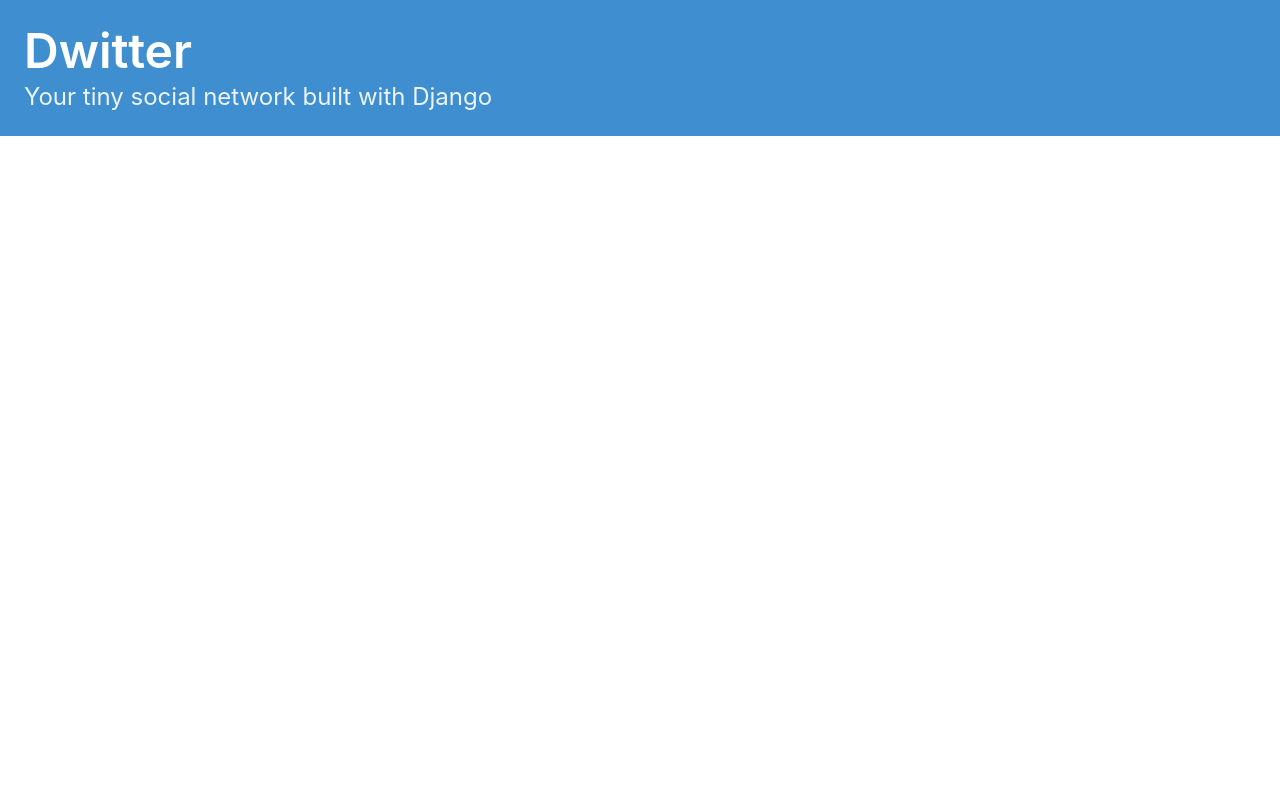
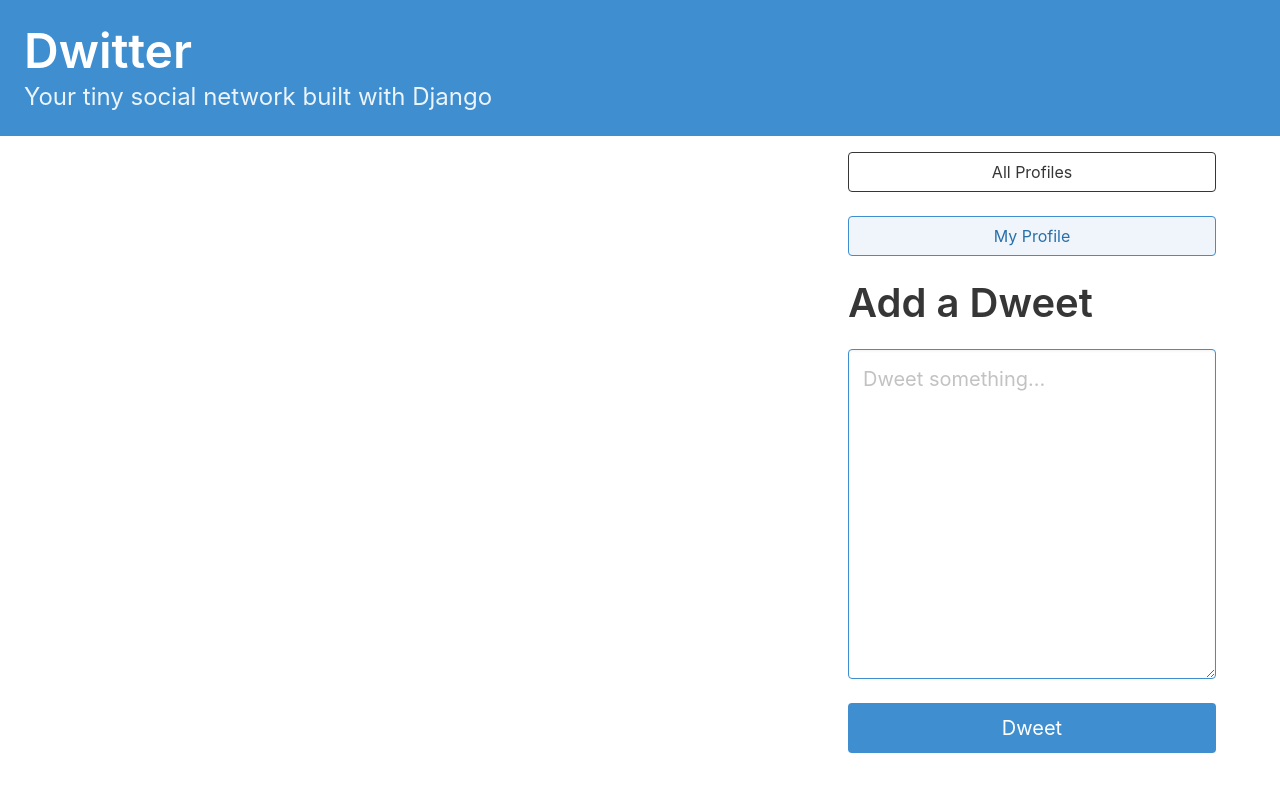
Before and after one commit to obnormal/social, a Django app: page / in a window 1280 px wide. Run offline with Django 4.2, Linux system fonts and the light colour scheme.

Commit message:
002 Edited templates, added dweet form

```diff
--- /dev/null
+++ b/dwitter/forms.py
@@ -0,0 +1,19 @@
+from django import forms
+
+from dwitter.models import Dweet
+
+
+class DweetForm(forms.ModelForm):
+    text = forms.CharField(
+        required=True,
+        widget=forms.widgets.Textarea(
+            attrs={
+                "placeholder": "Dweet something...",
+                "class": "textarea is-info is-medium",
+            }
+        ),
+        label="",)
+
+    class Meta:
+        model = Dweet
+        exclude = ("user", )
--- a/dwitter/models.py
+++ b/dwitter/models.py
@@ -24,5 +24,8 @@
     text = models.CharField(verbose_name='Dweet text', max_length=140)
     created_at = models.DateTimeField(verbose_name='Created at', auto_now_add=True)
 
+    class Meta:
+        ordering = ['-created_at']
+
     def __str__(self):
         return f"{self.user.username}: {self.created_at.strftime('%Y-%b-%d, %H:%M')} {self.text}"
--- a/dwitter/templates/base.html
+++ b/dwitter/templates/base.html
@@ -11,6 +11,8 @@
     <title>Dwitter</title>
 </head>
 <body>
+
+    <a href="{% url 'dwitter:dashboard' %} ">
     <section class="hero is-small is-info mb-4">
         <div class="hero-body">
             <h1 class="title is-1">Dwitter</h1>
@@ -19,6 +21,7 @@
             </p>
         </div>
     </section>
+    </a>
 
     <div class="container">
         <div class="columns">
--- a/dwitter/templates/dwitter/dashboard.html
+++ b/dwitter/templates/dwitter/dashboard.html
@@ -3,18 +3,54 @@
 {% extends 'base.html' %}
 
 {% block content %}
-
+    <!-- Dashboard  -->
     <div class="column">
         {% for followed in user.profile.follows.all %}
             {% for dweet in followed.user.dweets.all %}
                 <div class="box">
-                {{ dweet.text }}
+                    <h4 class="title is-5">@{{ dweet.user.username.lower }}</h4>
+                    <p class="content">{{ dweet.text }}</p>
                     <span class="is-small has-text-grey-light">
-                    ({{ dweet.created_at }} by {{ dweet.user.username }}
+                    ({{ dweet.created_at }})
                 </span>
                 </div>
             {% endfor %}
         {% endfor %}
     </div>
 
+
+    <div class="column is-one-third">
+        <!-- Navigate buttons -->
+
+        <div class="block">
+            <a href="{% url 'dwitter:profile_list' %} ">
+                <button class="button is-dark is-outlined is-fullwidth">
+                    All Profiles
+                </button>
+            </a>
+        </div>
+
+        <div class="block">
+            <a href="{% url 'dwitter:profile' request.user.profile.id %} ">
+                <button class="button is-info is-light is-outlined is-fullwidth">
+                    My Profile
+                </button>
+            </a>
+        </div>
+
+        <!-- Dweet form -->
+        <div class="block">
+            <div class="block">
+                <h2 class="title is-2">Add a Dweet</h2>
+            </div>
+            <div class="block">
+                <form method="post">
+                    {% csrf_token %}
+                    {{ form.as_p }}
+                    <button class="button is-info is-fullwidth is-medium mt-5" type="submit">Dweet</button>
+                </form>
+            </div>
+        </div>
+    </div>
+
 {% endblock content %}
--- a/dwitter/views.py
+++ b/dwitter/views.py
@@ -1,12 +1,21 @@
-from django.shortcuts import render
+from django.shortcuts import render, redirect
 
+from dwitter.forms import DweetForm
 from dwitter.models import Profile
 
 
 def dashboard(request):
     """Returns start page"""
-    return render(request, 'dwitter/dashboard.html')
+    form = DweetForm(request.POST or None)
 
+    if request.method == 'POST':
+        if form.is_valid():
+            dweet = form.save(commit=False)
+            dweet.user = request.user
+            dweet.save()
+            return redirect("dwitter:dashboard")
+
+    return render(request, "dwitter/dashboard.html", {"form": form})
 
 def get_profile_list(request):
     """Return profiles list page """
```
Also changed, not shown: dwitter/templates/dwitter/profile.html (+39 -40 lines). Lines whose indentation alone changed are shown as unchanged.
